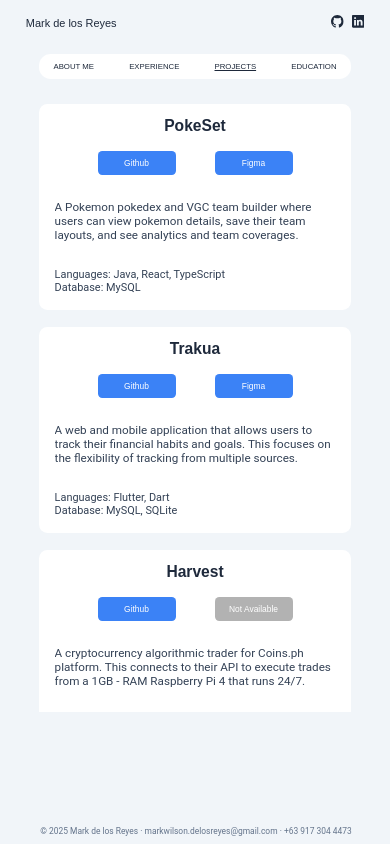
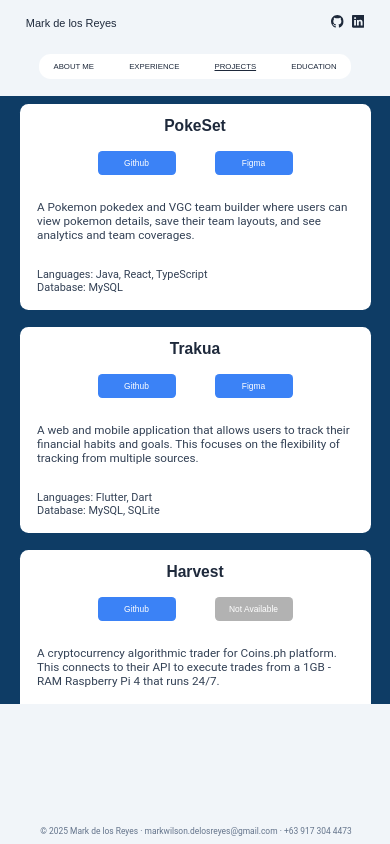
Before and after one commit to mawi-delosreyes/Portfolio, a React (Vite) app: page /projects in a window 390 px wide. Built offline with nearby package versions, Linux system fonts and the light colour scheme.

Commit message:
refactor: adjust dimensions

```diff
--- a/src/styles/education.css
+++ b/src/styles/education.css
@@ -104,7 +104,7 @@
     .background-squares-university {
         position: relative;
         height: 25vh;
-        width: 85%;
+        width: 90vw;
         background-color: #FFFFFF;
         border-color: #E2E8F0;
         border-radius: 1vw;
@@ -116,7 +116,7 @@
     .background-squares-online-courses {
         position: relative;
         height: 45vh;
-        width: 85%;
+        width: 90vw;
         background-color: #FFFFFF;
         border-color: #E2E8F0;
         border-radius: 1vw;
--- a/src/styles/experience.css
+++ b/src/styles/experience.css
@@ -169,8 +169,8 @@
 @media (max-width: 768px) {
     #experience {
         position: relative;
-        height: 75vh;
-        width: 90vw;
+        height: 78vh;
+        width: 90%;
         background-color: transparent;
         display: flex;
         flex-direction: column;
@@ -183,7 +183,7 @@
     }
 
     .timeline-content-container {
-        height: 55vh;
+        height: 57vh;
         width: 90vw;
     }
 
--- a/src/styles/projectcard.css
+++ b/src/styles/projectcard.css
@@ -81,8 +81,8 @@
 @media (max-width: 768px) {
     .project-card {
         height: 25vh;
-        width: 80vw;
-        margin: 0 auto;
+        width: 90vw;
+        margin: auto;
         border-radius: 1vh;
     }
 
--- a/src/styles/projects.css
+++ b/src/styles/projects.css
@@ -12,18 +12,18 @@
 @media (max-width: 768px) {
   .project-card-container {
     margin: 2vh auto 0 auto;
-    max-width: 90%;
     width: 100%;
     display: flex;
     flex-direction: column;
     flex-wrap: nowrap;
     align-items: center;
     justify-content: flex-start;
-    height: 73vh;
+    height: 72vh;
     overflow-y: auto;
     padding-bottom: 8vh;
     box-sizing: border-box;
     scrollbar-width: none;
     gap: 2vh;
+    background-color: rgb(14, 60, 101);
   }
 }
```
